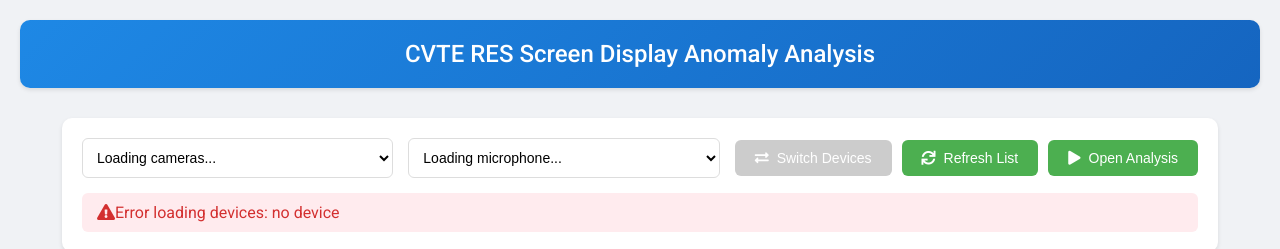
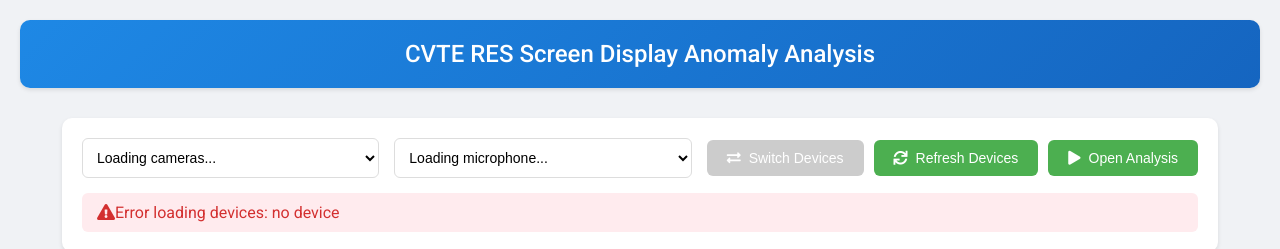
Before and after one commit to charli117/Video-Stream-Service, a Flask app: page / in a window 1280 px wide. Shown: the top 249 px of the page. Run offline with Flask 3, Linux system fonts and the light colour scheme; data that the repository does not hold is empty.

Commit message:
feat: 更新按钮文本及增加流媒体摄像头支持

```diff
--- a/templates/index.html
+++ b/templates/index.html
@@ -26,7 +26,7 @@
                         <i class="fas fa-exchange-alt"></i> Switch Devices
                     </button>
                     <button id="refreshButton" onclick="loadDevices()">
-                        <i class="fas fa-sync"></i> Refresh List
+                        <i class="fas fa-sync"></i> Refresh Devices
                     </button>
                     <button id="analysisToggle" onclick="toggleAnalysis()">
                         <i class="fas fa-play"></i> Open Analysis
```
